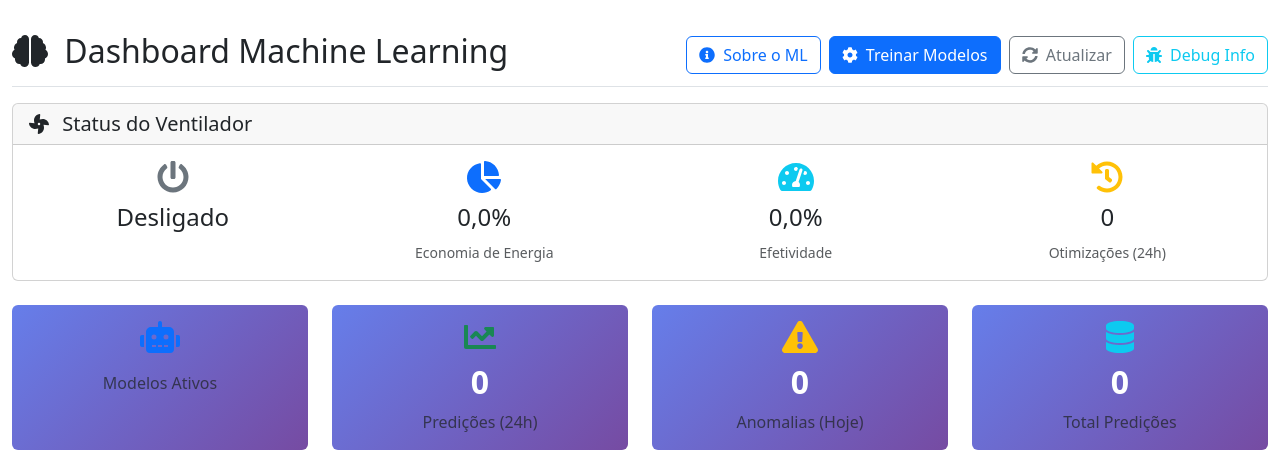
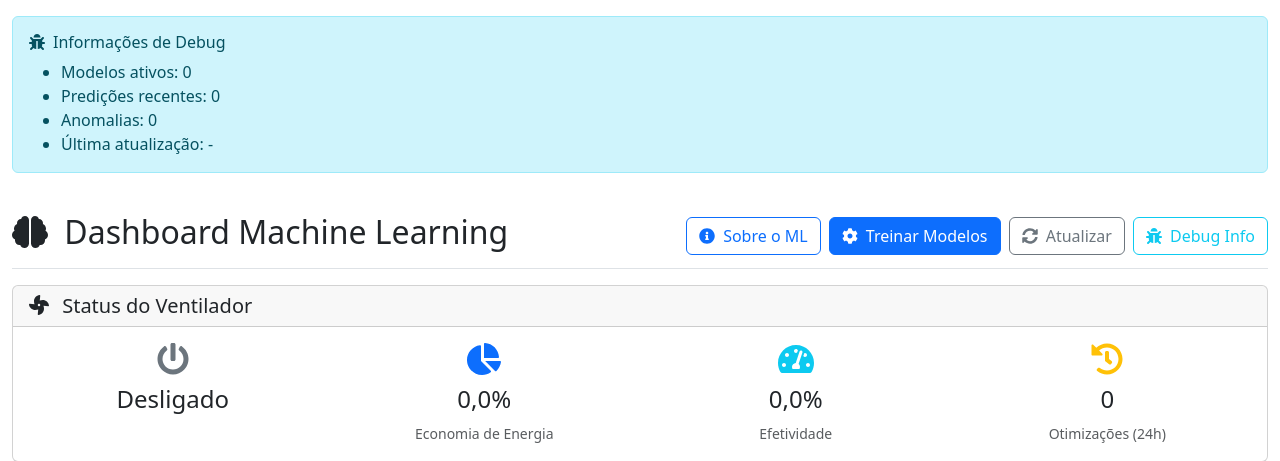
Before and after one commit to jaquelinedamian/Ambienta, a Django app: page /ml/dashboard/ in a window 1280 px wide. Shown: the part 138-599 px from the top of the page. Run offline with Django 5.2, Linux system fonts and the light colour scheme; the visitor is signed in with stand-in values (Sample User, id 1); data that the repository does not hold is empty.

Commit message:
Correção no debug

```diff
--- a/frontend/templates/dashboard/ml_dashboard.html
+++ b/frontend/templates/dashboard/ml_dashboard.html
@@ -42,7 +42,30 @@
 
 {% block extra_js %}
 <script>
+    // Inicializar o botão de debug assim que o DOM estiver pronto
+    document.addEventListener('DOMContentLoaded', function() {
+        const debugBtn = document.getElementById('toggleDebugBtn');
+        const debugInfo = document.querySelector('.debug-info');
+
+        if (debugBtn && debugInfo) {
+            // Mostrar debug info por padrão em desenvolvimento
+            debugInfo.style.display = 'block';
+
+            debugBtn.addEventListener('click', function() {
+                debugInfo.style.display = debugInfo.style.display === 'none' ? 'block' : 'none';
+            });
+        }
+    });
+
     const REFRESH_INTERVAL = 30000; // 30 segundos
+
+    function updateDebugInfo(data) {
+        // Atualizar contadores de debug
+        document.getElementById('debugActiveModels').textContent = data.active_models ? data.active_models.length : '0';
+        document.getElementById('debugPredictions').textContent = data.recent_predictions ? data.recent_predictions.length : '0';
+        document.getElementById('debugAnomalies').textContent = data.anomaly_predictions ? data.anomaly_predictions.length : '0';
+        document.getElementById('debugLastUpdate').textContent = new Date().toLocaleTimeString();
+    }
 
     function updateDashboard() {
         fetch('{% url "ml_models:dashboard_data" %}', {
@@ -50,6 +73,7 @@
             headers: {
                 'X-CSRFToken': document.querySelector('[name=csrfmiddlewaretoken]').value,
             },
+            credentials: 'same-origin'
         })
         .then(response => response.json())
         .then(data => {
@@ -69,9 +93,14 @@
 
             // Atualizar estado do ventilador
             updateFanState(data.fan_state);
+
+            // Atualizar informações de debug
+            updateDebugInfo(data);
         })
         .catch(error => {
             console.error('Erro ao buscar dados:', error);
+            // Mostrar erro no painel de debug
+            document.getElementById('debugLastUpdate').textContent = 'Erro: ' + error.message;
         });
     }
 
@@ -334,16 +363,15 @@ document.addEventListener('DOMContentLoaded', function() {
     </div>
     {% endif %}
 
-    {% if debug_info %}
     <div class="alert alert-info mb-4 debug-info" style="display: none;">
         <h6><i class="fas fa-bug me-2"></i>Informações de Debug</h6>
         <ul class="mb-0">
-            <li>Modelos ativos: {{ debug_info.active_models_count }}</li>
-            <li>Predições recentes: {{ debug_info.recent_predictions_count }}</li>
-            <li>Anomalias: {{ debug_info.anomalies_count }}</li>
+            <li>Modelos ativos: <span id="debugActiveModels">{{ debug_info.active_models_count|default:"0" }}</span></li>
+            <li>Predições recentes: <span id="debugPredictions">{{ debug_info.recent_predictions_count|default:"0" }}</span></li>
+            <li>Anomalias: <span id="debugAnomalies">{{ debug_info.anomalies_count|default:"0" }}</span></li>
+            <li>Última atualização: <span id="debugLastUpdate">-</span></li>
         </ul>
     </div>
-    {% endif %}
     <div class="d-flex justify-content-between flex-wrap flex-md-nowrap align-items-center pt-3 pb-2 mb-3 border-bottom">
         <h1 class="h2">
             <i class="fas fa-brain me-2"></i>
@@ -366,15 +394,6 @@ document.addEventListener('DOMContentLoaded', function() {
                 <i class="fas fa-bug me-1"></i>
                 Debug Info
             </button>
-
-            <script>
-                document.getElementById('toggleDebugBtn').addEventListener('click', function() {
-                    const debugInfo = document.querySelector('.debug-info');
-                    if (debugInfo) {
-                        debugInfo.style.display = debugInfo.style.display === 'none' ? 'block' : 'none';
-                    }
-                });
-            </script>
         </div>
     </div>
 
```
